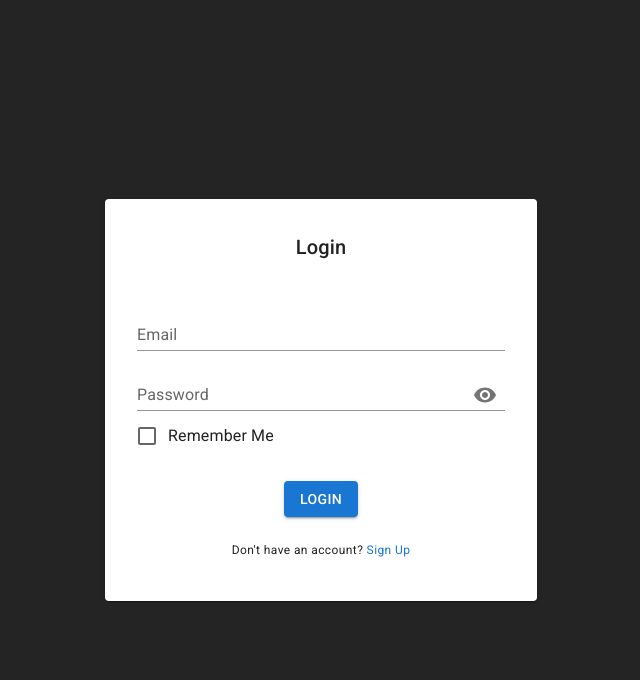
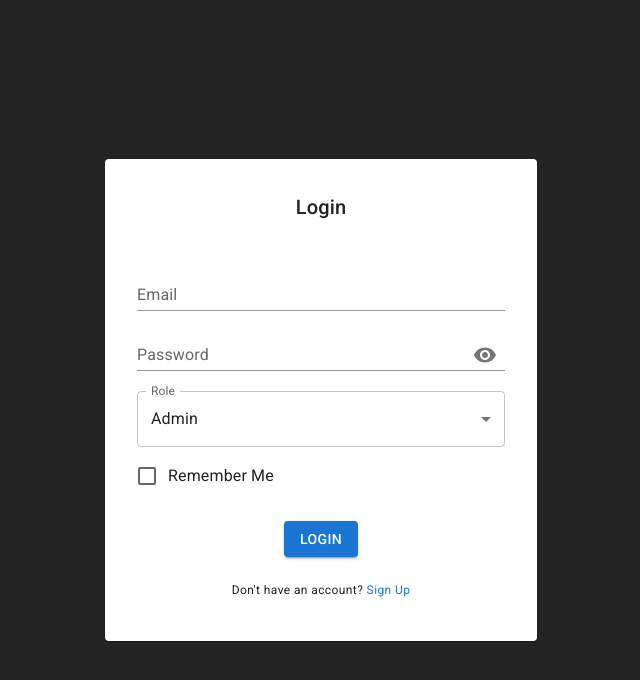
Before and after one commit to osama4104/sams, a React (Vite) app in the folder frontend/: page /login in a window 1280 px wide. Shown: the top 680 px of the page, without its empty margins (319-959 px from the left). Built offline with nearby package versions, Linux system fonts and the light colour scheme.

Commit message:
add components

```diff
--- /dev/null
+++ b/frontend/src/components/DashBoard.tsx
@@ -0,0 +1,4 @@
+const DashBoard = () => {
+  return <>Welcome to DashBoard!!</>;
+};
+export default DashBoard;
--- a/frontend/src/components/Login.tsx
+++ b/frontend/src/components/Login.tsx
@@ -1,8 +1,10 @@
 import React, { useState } from "react";
-import { ISignupDefault, type ISignup } from "../types";
+import { useNavigate } from "react-router-dom";
 import useSnackbar from "../hooks/useSnackbar";
 import TextInput from "./common/TextInput";
 import PasswordInput from "./common/PasswordInput";
+import type { SelectChangeEvent } from "@mui/material";
+
 import {
   Box,
   Button,
@@ -14,12 +16,17 @@ import {
   FormControlLabel,
   Link,
   Typography,
+  MenuItem,
+  FormControl,
+  InputLabel,
+  Select,
 } from "@mui/material";
 
 type ILoginFormData = {
   email: string;
   password: string;
   rememberMe: boolean;
+  role: string;
 };
 
 const Login = () => {
@@ -27,18 +34,28 @@ const Login = () => {
     email: "",
     password: "",
     rememberMe: false,
+    role: "admin",
   });
   const [formErrors, setFormErrors] = useState<
     Partial<Record<keyof ILoginFormData, string>>
   >({});
   const { showSnackbar, SnackbarComponent } = useSnackbar();
-
-  const handleChange = (e: React.ChangeEvent<HTMLInputElement>) => {
-    const { name, value, type, checked } = e.target;
-    const finalValue = type === "checkbox" ? checked : value.trim();
+  const navigate = useNavigate();
+  const handleInputChange = (e: React.ChangeEvent<HTMLInputElement>) => {
+    const { name, value, type } = e.target;
+    const finalValue =
+      type === "checkbox" ? (e.target as HTMLInputElement) : value.trim();
     setFormData((prev) => {
       const updated = { ...prev, [name]: finalValue };
       validateInputs(name, finalValue.toString());
+      return updated;
+    });
+  };
+  const handleRoleChange = (e: SelectChangeEvent<string>) => {
+    const { name, value } = e.target;
+    setFormData((prev) => {
+      const updated = { ...prev, [name]: value };
+      validateInputs(name, value);
       return updated;
     });
   };
@@ -94,7 +111,11 @@ const Login = () => {
       severity: "success",
     });
   };
-
+  if (formData.role === "admin") {
+    navigate("/admin");
+  } else if (formData.role === "careTaker") {
+    navigate("/dashboard");
+  }
   return (
     <>
       <Box
@@ -121,7 +142,7 @@ const Login = () => {
               name="email"
               label="Email"
               value={formData.email}
-              onChange={handleChange}
+              onChange={handleInputChange}
               error={!!formErrors.email}
               helperText={formErrors.email}
             />
@@ -131,16 +152,30 @@ const Login = () => {
               name="password"
               label="Password"
               value={formData.password}
-              onChange={handleChange}
+              onChange={handleInputChange}
               error={!!formErrors.password}
               helperText={formErrors.password}
             />
+            <FormControl fullWidth margin="normal">
+              <InputLabel id="role-label">Role</InputLabel>
+              <Select
+                labelId="role-label"
+                id="role"
+                name="role"
+                value={formData.role}
+                label="Role"
+                onChange={handleRoleChange}
+              >
+                <MenuItem value="admin">Admin</MenuItem>
+                <MenuItem value="careTaker">CareTaker</MenuItem>
+              </Select>
+            </FormControl>
             <FormControlLabel
               control={
                 <Checkbox
                   checked={formData.rememberMe}
                   name="rememberMe"
-                  onChange={handleChange}
+                  onChange={handleInputChange}
                 />
               }
               label="Remember Me"
--- a/frontend/src/components/SignUp.tsx
+++ b/frontend/src/components/SignUp.tsx
@@ -1,18 +1,37 @@
-import React, { useState } from 'react'
-import { ISignupDefault, type ISignup } from '../types'
-import useSnackbar from '../hooks/useSnackbar';
-import TextInput from './common/TextInput';
-import PasswordInput from './common/PasswordInput';
-import { Box, Button, Card, CardActions, CardContent, CardHeader, Link, Typography } from '@mui/material';
+import React, { useState } from "react";
+import { ISignupDefault, type ISignup } from "../types";
+import useSnackbar from "../hooks/useSnackbar";
+import TextInput from "./common/TextInput";
+import PasswordInput from "./common/PasswordInput";
+import {
+  Box,
+  Button,
+  Card,
+  CardActions,
+  CardContent,
+  CardHeader,
+  Link,
+  Typography,
+  FormControl,
+  InputLabel,
+  MenuItem,
+  Select,
+} from "@mui/material";
+import type { SelectChangeEvent } from "@mui/material";
 
 type ISignupFormData = ISignup & { confirmPassword: string };
 
 const SignUp = () => {
-   const [formData, setFormData] = useState<ISignupFormData>({ ...ISignupDefault, confirmPassword: "" });
-   const [formErrors, setFormErrors] = useState<Partial<Record<keyof ISignupFormData, string>>>({});
+  const [formData, setFormData] = useState<ISignupFormData>({
+    ...ISignupDefault,
+    confirmPassword: "",
+  });
+  const [formErrors, setFormErrors] = useState<
+    Partial<Record<keyof ISignupFormData, string>>
+  >({});
   const { showSnackbar, SnackbarComponent } = useSnackbar();
 
-   const handleChange = (e: React.ChangeEvent<HTMLInputElement>) => {
+  const handleInputChange = (e: React.ChangeEvent<HTMLInputElement>) => {
     const { name, value } = e.target;
     setFormData((prev) => {
       const updated = { ...prev, [name]: value.trim() };
@@ -23,65 +42,104 @@ const SignUp = () => {
       return updated;
     });
   };
+  const handleRoleChange = (e: SelectChangeEvent<string>) => {
+    const { name, value } = e.target;
+    setFormData((prev) => {
+      const updated = { ...prev, [name]: value };
+      validateInputs(name, value, updated);
+      return updated;
+    });
+  };
 
-   const validateInputs = (name: string, value: string, updatedFormData: typeof formData) => {
-      let error = '';
+  const validateInputs = (
+    name: string,
+    value: string,
+    updatedFormData: typeof formData
+  ) => {
+    let error = "";
 
     switch (name) {
-         case "email":
-            {
+      case "email": {
         const emailRegex = /^[^\s@]+@[^\s@]+\.[^\s@]+$/;
         if (!emailRegex.test(value)) {
-                  error = 'Invalid email format';
+          error = "Invalid email format";
         }
         break;
       }
       case "password":
         if (value.length < 6) {
-               error = 'Password must be at least 6 characters';
+          error = "Password must be at least 6 characters";
         }
         break;
       case "username":
         if (value.length < 3) {
-               error = 'Username must be at least 3 characters';
+          error = "Username must be at least 3 characters";
         }
         break;
       case "confirmPassword":
         if (value !== updatedFormData.password) {
-               error = 'Passwords do not match';
+          error = "Passwords do not match";
         }
         break;
       default:
         break;
     }
 
-      setFormErrors(prev => ({ ...prev, [name]: error }));
-   }
+    setFormErrors((prev) => ({ ...prev, [name]: error }));
+  };
 
   const handleSubmitClick = () => {
-      const hasErrors = Object.values(formErrors).some((err: string) => err && err.trim() !== '');
+    const hasErrors = Object.values(formErrors).some(
+      (err: string) => err && err.trim() !== ""
+    );
     if (hasErrors) {
-         showSnackbar({ message: 'Resolve errors before submitting.', severity: 'error' });
+      showSnackbar({
+        message: "Resolve errors before submitting.",
+        severity: "error",
+      });
       return;
     }
 
-      const isEmpty = Object.values(formData).filter((data: string) => data.trim() === '').length > 0;
+    const isEmpty =
+      Object.values(formData).filter((data: string) => data.trim() === "")
+        .length > 0;
     if (isEmpty) {
-         showSnackbar({ message: 'Cannot submit empty form!', severity: 'warning' });
+      showSnackbar({
+        message: "Cannot submit empty form!",
+        severity: "warning",
+      });
       return;
     }
 
-      showSnackbar({ message: 'Form submitted successfully!', severity: 'success' });
+    showSnackbar({
+      message: "Form submitted successfully!",
+      severity: "success",
+    });
   };
 
   return (
     <>
-         <Box display="flex" justifyContent="center" alignItems="center" width="100vw" minHeight="100vh">
+      <Box
+        display="flex"
+        justifyContent="center"
+        alignItems="center"
+        width="100vw"
+        minHeight="100vh"
+      >
         <Card sx={{ maxWidth: 400, p: 2 }}>
           <CardHeader
             title={
-                     <Typography variant='h6'>
-                        <span style={{ display: "flex", justifyContent: "center", fontWeight: 400, fontSize: '1.25rem' }}>Sign Up</span>
+              <Typography variant="h6">
+                <span
+                  style={{
+                    display: "flex",
+                    justifyContent: "center",
+                    fontWeight: 400,
+                    fontSize: "1.25rem",
+                  }}
+                >
+                  Sign Up
+                </span>
               </Typography>
             }
           />
@@ -91,7 +149,7 @@ const SignUp = () => {
               name="username"
               label="Username"
               value={formData.username}
-                     onChange={handleChange}
+              onChange={handleInputChange}
               error={!!formErrors.username}
               helperText={formErrors.username}
             />
@@ -101,7 +159,7 @@ const SignUp = () => {
               name="email"
               label="Email"
               value={formData.email}
-                     onChange={handleChange}
+              onChange={handleInputChange}
               error={!!formErrors.email}
               helperText={formErrors.email}
             />
@@ -111,7 +169,7 @@ const SignUp = () => {
               name="password"
               label="Password"
               value={formData.password}
-                     onChange={handleChange}
+              onChange={handleInputChange}
               error={!!formErrors.password}
               helperText={formErrors.password}
             />
@@ -121,13 +179,31 @@ const SignUp = () => {
               name="confirmPassword"
               label="Confirm Password"
               value={formData.confirmPassword}
-                     onChange={handleChange}
+              onChange={handleInputChange}
               error={!!formErrors.confirmPassword}
               helperText={formErrors.confirmPassword}
             />
+            <FormControl fullWidth margin="normal">
+              <InputLabel id="role-label">Role</InputLabel>
+              <Select
+                labelId="role-label"
+                id="role"
+                name="role"
+                value={formData.role}
+                label="Role"
+                onChange={handleRoleChange}
+              >
+                <MenuItem value="admin">Admin</MenuItem>
+                <MenuItem value="caretaker">Caretaker</MenuItem>
+              </Select>
+            </FormControl>
           </CardContent>
           <CardActions style={{ justifyContent: "center" }}>
-                  <Button variant="contained" color="primary" onClick={handleSubmitClick}>
+            <Button
+              variant="contained"
+              color="primary"
+              onClick={handleSubmitClick}
+            >
               Submit
             </Button>
           </CardActions>
@@ -143,7 +219,7 @@ const SignUp = () => {
         <SnackbarComponent />
       </Box>
     </>
-   )
-}
+  );
+};
 
-export default SignUp
+export default SignUp;
--- a/frontend/src/types/ILogin.ts
+++ b/frontend/src/types/ILogin.ts
@@ -1,9 +1,11 @@
 export interface ILogin {
    email: string,
    password: string
+   role:string
 }
 
 export const ILoginDefault: ILogin = {
    email: "",
-   password: ""
+   password: "",
+   role:""
 }
```
Also changed, not shown: frontend/src/components/Admin.tsx (added, +8 -0 lines). Lines whose indentation alone changed are shown as unchanged.
